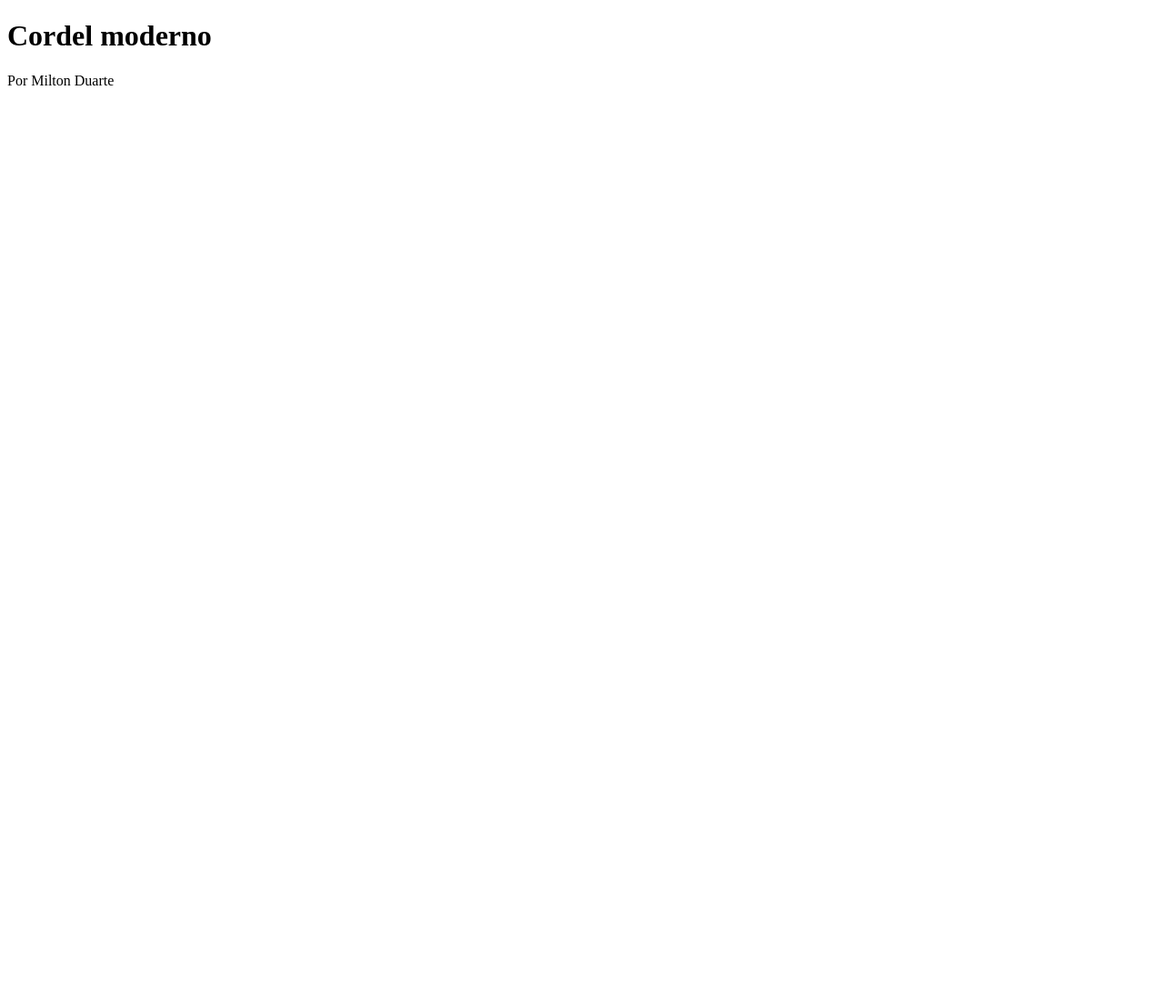
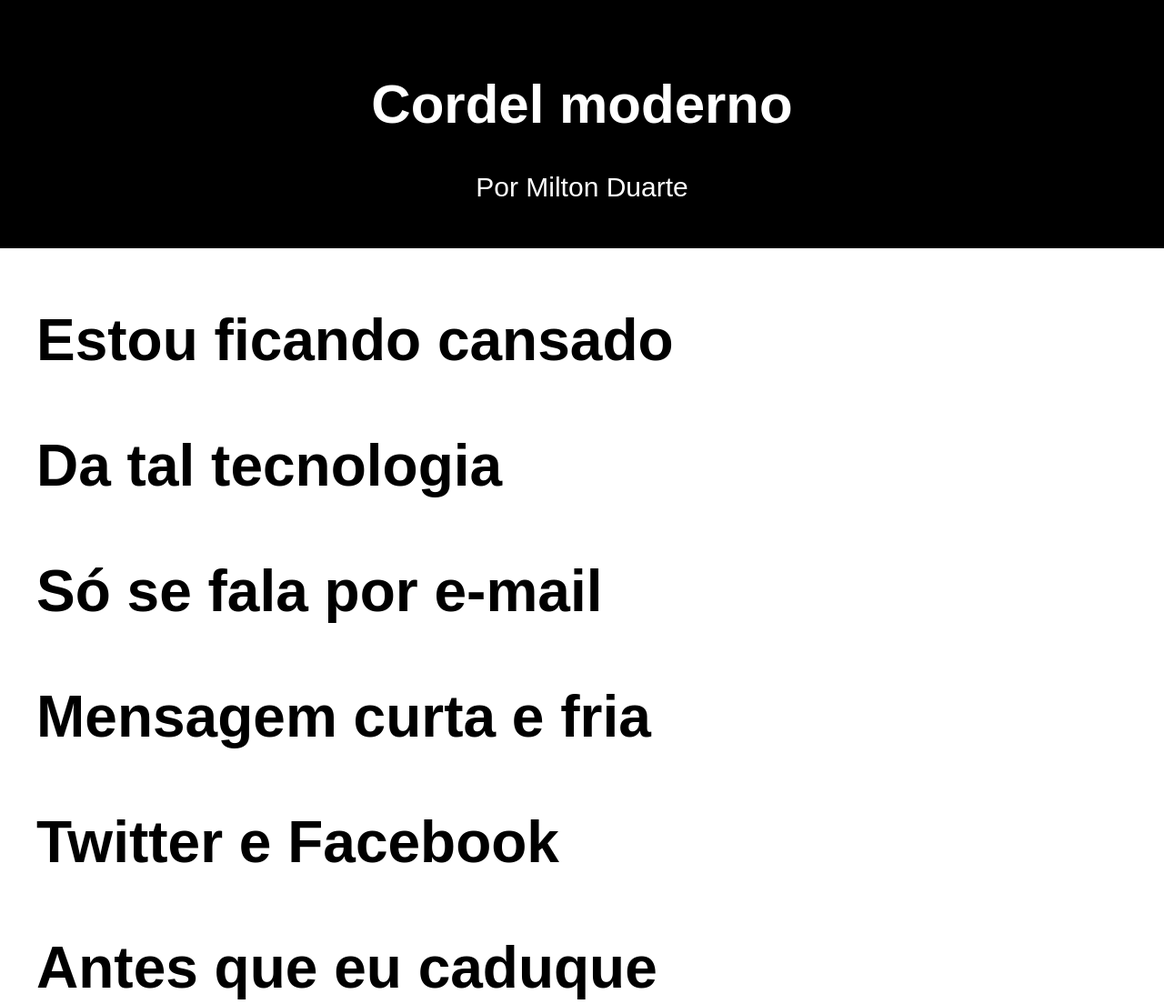
Before and after one commit to MaiconAlexandre/projeto-cordel, a plain HTML site: page index.html in a window 1280 px wide. Shown: the top 1104 px of the page at 91% size. Before the commit the page ends 800 px from the top, so only its background shows below. Drawn offline with Linux system fonts and the light colour scheme.

Commit message:
Atualizei o projeto cordel

```diff
--- a/index.html
+++ b/index.html
@@ -13,7 +13,19 @@
     </header>
     <main>
         <section>
+            <article id="l1">
+                <p>Estou ficando cansado</p>
+                <p>Da tal tecnologia</p>
+                <p>Só se fala por e-mail</p>
+                <p>Mensagem curta e fria</p>
+                <p>Twitter e Facebook</p>
+                <p>Antes que eu caduque</p>
+                <p></p>Vou dizer tudo em poesia.</p>
+            </article>
 
+            <article id="l2">
+
+            </article>
         </section>
     </main>
 </body>
--- a/style.css
+++ b/style.css
@@ -0,0 +1,21 @@
+@charset "UTF-8";
+
+body {
+    font-family: Arial, Helvetica, sans-serif;
+    margin: 0;
+}
+
+header {
+    min-height: 30px;
+    padding: 40px 0 20px 0;
+    background-color: black;
+    color: white;
+    text-align: center;
+    font-size: 30px;
+}
+
+article#l1{
+    font-weight: bolder;
+    font-size: 8vh;
+    margin-left: 40px;
+}
```
